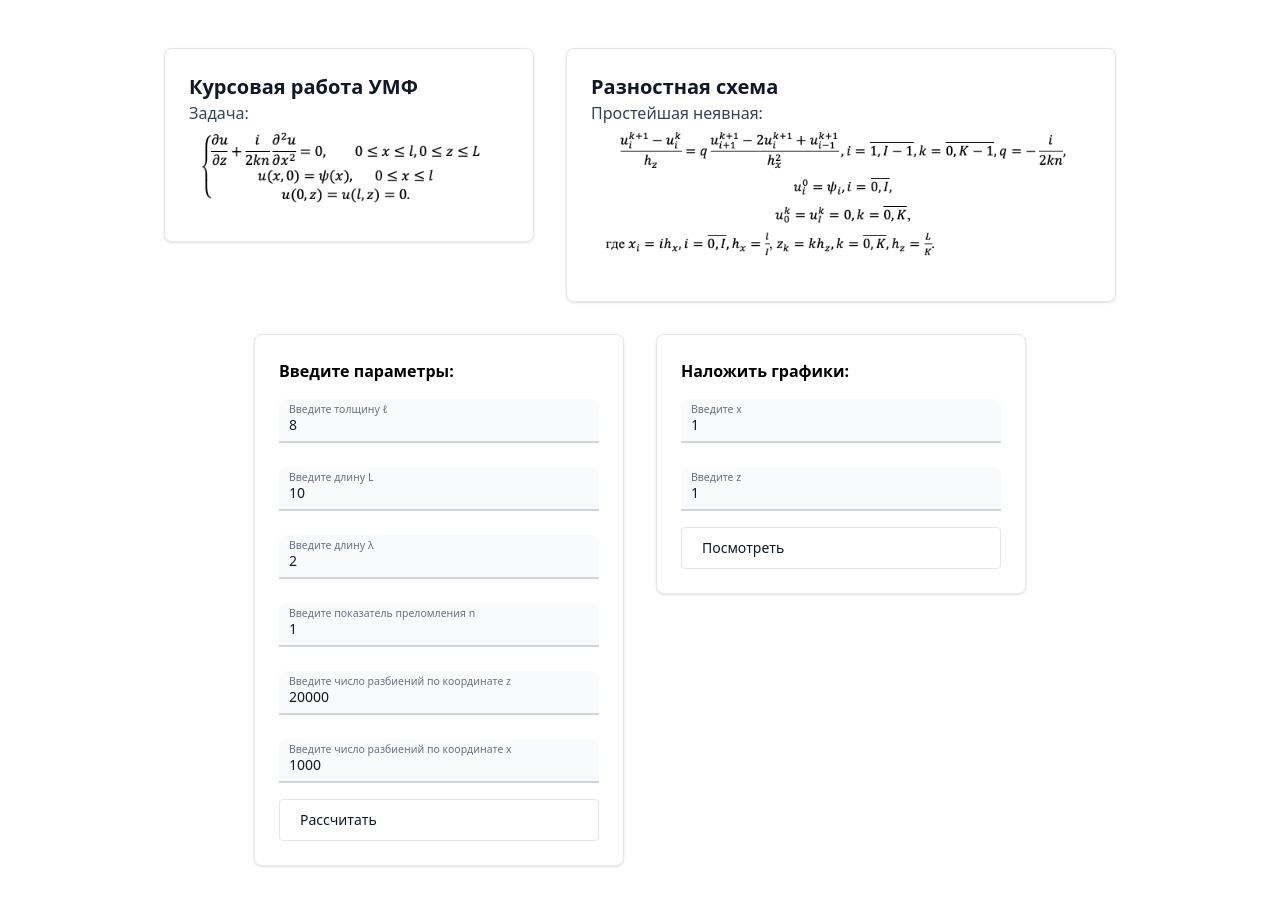
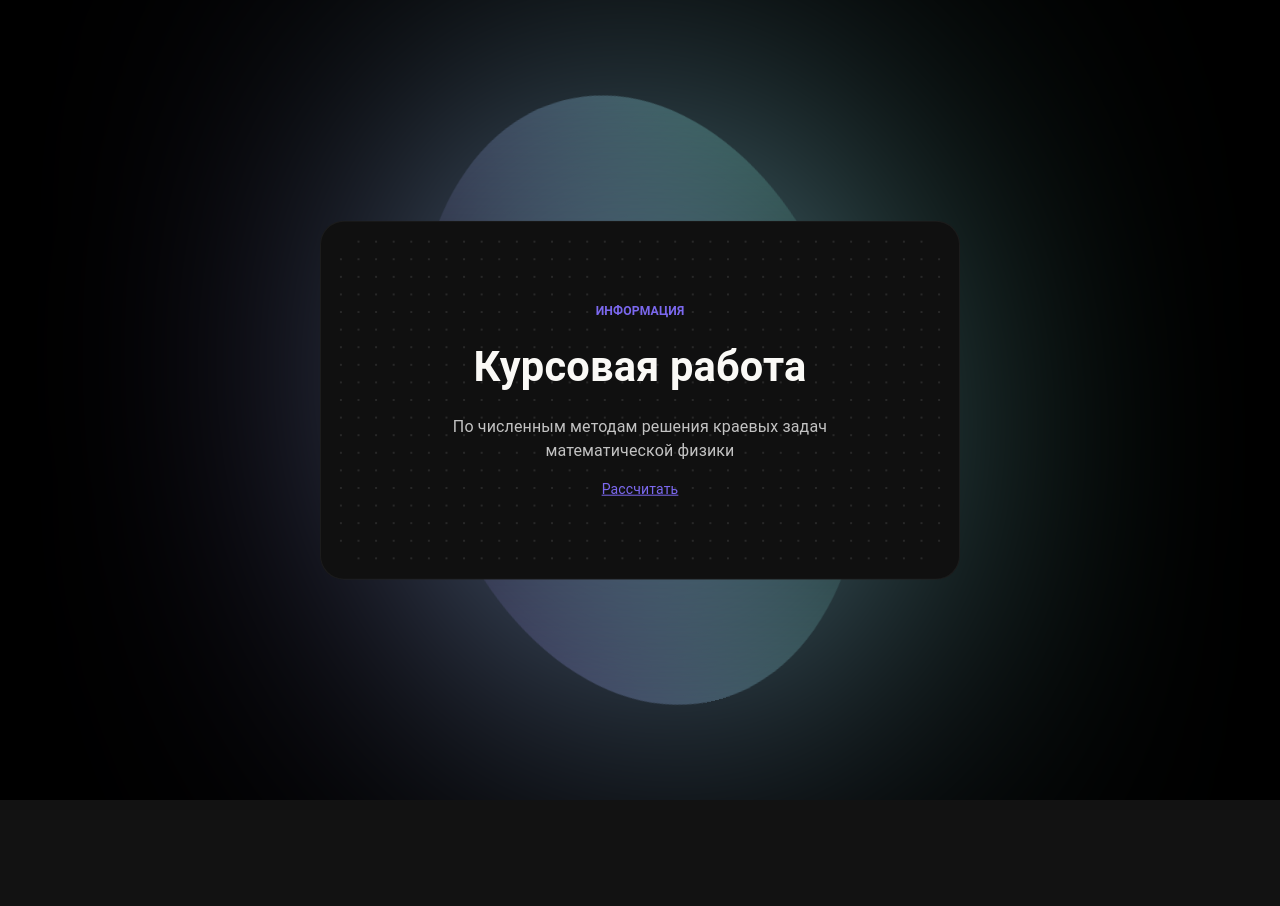
Before and after one commit to lifeisbeautifu1/course-work-pt2, a React (Vite) app: page / in a window 1280 px wide. Shown: the top 906 px of the page. After the commit the page ends 800 px from the top, so only its background shows below. Built offline with nearby package versions, Linux system fonts and the light colour scheme.

Commit message:
redesign part 1

```diff
--- a/package.json
+++ b/package.json
@@ -9,6 +9,11 @@
     "preview": "vite preview"
   },
   "dependencies": {
+    "@emotion/styled": "^11.11.0",
+    "@headlessui/react": "^1.7.14",
+    "@mui/base": "^5.0.0-beta.0",
+    "@mui/material": "^5.13.0",
+    "@mui/system": "^5.12.3",
     "axios": "^1.3.5",
     "complex.js": "^2.1.1",
     "react": "^18.2.0",
--- /dev/null
+++ b/src/components/Input.tsx
@@ -0,0 +1,70 @@
+import * as React from "react";
+import Input from "@mui/base/Input";
+import { styled } from "@mui/system";
+
+const CustomInput = React.forwardRef(function CustomInput(
+  props: React.InputHTMLAttributes<HTMLInputElement>,
+  ref: React.ForwardedRef<HTMLDivElement>
+) {
+  return <Input slots={{ input: StyledInputElement }} {...props} ref={ref} />;
+});
+
+export default function UnstyledInputIntroduction(props: any) {
+  return <CustomInput {...props} />;
+}
+
+const blue = {
+  100: "#DAECFF",
+  200: "#b6daff",
+  400: "#3399FF",
+  500: "#007FFF",
+  600: "#0072E5",
+  900: "#003A75",
+};
+
+const grey = {
+  50: "#f6f8fa",
+  100: "#eaeef2",
+  200: "#d0d7de",
+  300: "#afb8c1",
+  400: "#8c959f",
+  500: "#6e7781",
+  600: "#57606a",
+  700: "#424a53",
+  800: "#32383f",
+  900: "#24292f",
+};
+
+const StyledInputElement = styled("input")(
+  ({ theme }) => `
+  width: 320px;
+  font-family: IBM Plex Sans, sans-serif;
+  font-size: 0.875rem;
+  font-weight: 400;
+  line-height: 1.5;
+  padding: 12px;
+  border-radius: 12px;
+  color: ${theme.palette.mode === "dark" ? grey[300] : grey[900]};
+  background: ${theme.palette.mode === "dark" ? grey[900] : "#fff"};
+  border: 1px solid ${theme.palette.mode === "dark" ? grey[700] : grey[200]};
+  box-shadow: 0px 2px 24px ${
+    theme.palette.mode === "dark" ? blue[900] : blue[100]
+  };
+
+  &:hover {
+    border-color: ${blue[400]};
+  }
+
+  &:focus {
+    border-color: ${blue[400]};
+    box-shadow: 0 0 0 3px ${
+      theme.palette.mode === "dark" ? blue[600] : blue[200]
+    };
+  }
+
+  // firefox
+  &:focus-visible {
+    outline: 0;
+  }
+`
+);
--- /dev/null
+++ b/src/components/index.ts
@@ -0,0 +1,2 @@
+export { default as Task } from "./Task";
+export { default as Input } from "./Input";
--- a/src/context/calculationContext.tsx
+++ b/src/context/calculationContext.tsx
@@ -95,7 +95,8 @@ const CalculationContextProvider: React.FC<CalculationContextProviderProps> = ({
 
     const tmp = [];
     const temp = [];
-    for await (const mult of [1, 2, 3, 4, 5, 6]) {
+    // 6, 7
+    for await (const mult of [1, 2, 3, 4, 5]) {
       const res = await axios.post("http://localhost:5000/", {
         l,
         L,
@@ -189,10 +190,11 @@ const CalculationContextProvider: React.FC<CalculationContextProviderProps> = ({
 
     temp.forEach((t) => {
       let Sum = 0;
+
       t.forEach((el, index) => {
         Sum += Math.pow(Math.abs(el.u - data3[index]?.u), 2);
       });
-      console.log("First:", Math.pow(Sum, 0.5));
+      console.log("First:", Math.pow(Sum, 0.5) / 3);
     });
 
     setFirstGraph(firstGraphTmp);
--- a/src/index.css
+++ b/src/index.css
@@ -1,6 +1,11 @@
+@import url("https://fonts.googleapis.com/css2?family=Montserrat:wght@100;200;300;400;500;600;700;800;900&display=swap");
 @tailwind base;
 @tailwind utilities;
 @tailwind components;
+
+body {
+  font-family: "Montserrat";
+}
 
 *::-webkit-scrollbar {
   display: none;
@@ -21,3 +26,138 @@ input::-webkit-inner-spin-button {
 input[type="number"] {
   -moz-appearance: textfield;
 }
+
+.card {
+  width: 640px;
+  position: relative;
+  background-color: rgb(16 16 16);
+  border: 1px solid rgb(255 255 255 / 5%);
+  border-radius: 1.5rem;
+  padding: 1rem;
+}
+
+.card::after {
+  content: "";
+  height: 70px;
+  width: 1px;
+  position: absolute;
+  left: -1px;
+  top: 65%;
+  transition: top, opacity;
+  transition-duration: 600ms;
+  transition-timing-function: ease;
+  background: linear-gradient(transparent, mediumslateblue, transparent);
+  opacity: 0;
+}
+
+.card:after {
+  top: 65%;
+  opacity: 0;
+}
+
+.card:hover:after {
+  top: 25%;
+  opacity: 1;
+}
+
+.card-content {
+  display: flex;
+  flex-direction: column;
+  justify-content: center;
+  align-items: center;
+  gap: 1rem;
+  background-image: radial-gradient(
+    rgba(255, 255, 255, 0.1) 1px,
+    transparent 1px
+  );
+  background-position: 50% 50%;
+  background-size: 1.1rem 1.1rem;
+  padding: 4rem;
+  border-radius: 1.25rem;
+  overflow: hidden;
+}
+
+.card-content > :is(h1, h3, p) {
+  text-align: center;
+}
+
+.card-content > h1 {
+  color: rgb(250 249 246);
+  font-size: 2.6rem;
+  font-weight: bold;
+}
+
+.card-content > button {
+  color: mediumslateblue;
+}
+
+.card-content > h3 {
+  color: mediumslateblue;
+  text-transform: uppercase;
+  font-size: 0.76rem;
+  font-weight: bold;
+}
+
+.card-content > p {
+  color: rgb(255 255 255 / 75%);
+  line-height: 1.5rem;
+}
+
+@media (max-width: 700px) {
+  .card {
+    width: calc(100% - 2rem);
+    margin: 0rem 1rem;
+    padding: 0.75rem;
+    border-radius: 1rem;
+  }
+}
+
+@media (max-width: 600px) {
+  .card-content {
+    padding: 3rem;
+  }
+
+  .card-content > h1 {
+    font-size: 2.2rem;
+  }
+}
+
+@keyframes rotate {
+  from {
+    rotate: 0deg;
+  }
+
+  50% {
+    scale: 1 1.5;
+  }
+
+  to {
+    rotate: 360deg;
+  }
+}
+
+#blob {
+  background-color: white;
+  height: 34vmax;
+  aspect-ratio: 1;
+  position: absolute;
+  left: 50%;
+  top: 50%;
+  translate: -50% -50%;
+  border-radius: 50%;
+  background: linear-gradient(to right, aquamarine, mediumpurple);
+  animation: rotate 20s infinite;
+  opacity: 0.8;
+}
+
+#blur {
+  height: 100%;
+  width: 100%;
+  position: absolute;
+  z-index: 2;
+  backdrop-filter: blur(12vmax);
+}
+
+.text-left {
+  text-align: left !important;
+}
--- a/src/main.tsx
+++ b/src/main.tsx
@@ -1,15 +1,26 @@
 import React from "react";
 import ReactDOM from "react-dom/client";
+import { ThemeProvider, createTheme } from "@mui/material/styles";
+import CssBaseline from "@mui/material/CssBaseline";
 import App from "./App";
 import CalculationContextProvider from "./context/calculationContext";
 import { BrowserRouter } from "react-router-dom";
 import "./index.css";
 
+const darkTheme = createTheme({
+  palette: {
+    mode: "dark",
+  },
+});
+
 ReactDOM.createRoot(document.getElementById("root") as HTMLElement).render(
   <React.StrictMode>
     <BrowserRouter>
       <CalculationContextProvider>
-        <App />
+        <ThemeProvider theme={darkTheme}>
+          <CssBaseline />
+          <App />
+        </ThemeProvider>
       </CalculationContextProvider>
     </BrowserRouter>
   </React.StrictMode>
--- a/src/pages/Parameters.tsx
+++ b/src/pages/Parameters.tsx
@@ -1,54 +1,53 @@
 import { useEffect, useState } from "react";
-import { useNavigate } from "react-router-dom";
-import { useCalculationContext } from "../context/calculationContext";
+
+import { Task } from "../components";
 
 const Parameters = () => {
-  const [l, setl] = useState("8");
-  const [n, setN] = useState("1");
-  const [λ, setλ] = useState("2");
-  const [L, setL] = useState("10");
-  const [K, setK] = useState("20000");
-  const [I, setI] = useState("1000");
+  const [isOpen, setIsOpen] = useState(false);
 
-  const [x, setX] = useState("1");
-  const [z, setZ] = useState("1");
+  useEffect(() => {
+    const blob = document.getElementById("blob");
 
-  const { solve, test, loading, secondGraph, firstGraph } =
-    useCalculationContext();
+    window.onpointermove = (event) => {
+      const { clientX, clientY } = event;
 
-  const navigate = useNavigate();
+      blob.animate(
+        {
+          left: `${clientX}px`,
+          top: `${clientY}px`,
+        },
+        { duration: 3000, fill: "forwards" }
+      );
+    };
+  }, []);
 
-  const handleSubmit = (e: React.FormEvent<HTMLFormElement>) => {
-    e.preventDefault();
-    solve(+l, +L, +n, +λ, +K, +I);
+  const closeModal = () => {
+    setIsOpen(false);
   };
 
-  const handleSubmitTest = (e: React.FormEvent<HTMLFormElement>) => {
-    e.preventDefault();
-    test(+l, +L, +n, +λ, +z, +x);
-  };
+  return (
+    <div className="h-screen w-screen grid place-content-center bg-black">
+      <Task isOpen={isOpen} closeModal={closeModal} />
 
-  useEffect(() => {
-    if (!loading && firstGraph.length > 0) {
-      navigate("/solution");
-    }
-  }, [loading, secondGraph]);
-
-  return (
-    <div className="flex flex-col gap-4 py-12 items-center">
-      <div className="container mx-auto flex items-start justify-center gap-8">
-        <div className="flex flex-col rounded-lg p-6 border border-gray-200 shadow">
-          <p className="font-bold text-xl text-gray-900">Курсовая работа УМФ</p>
-          <p className="font-light text-gray-700">Задача:</p>
-          <img src="./statement.png" className="w-80" />
-        </div>
-        <div className="flex flex-col rounded-lg p-6 border border-gray-200 shadow">
-          <p className="font-bold text-xl text-gray-900">Разностная схема</p>
-          <p className="font-light text-gray-700">Простейшая неявная:</p>
-          <img src="./scheme.png" className="w-[500px]" />
+      <div className="card absolute z-10 left-1/2 top-1/2 translate-x-[-50%] translate-y-[-50%]">
+        <div className="card-content">
+          <h3>Информация</h3>
+          <h1>Курсовая работа</h1>
+          <p>
+            По численным методам решения краевых задач математической физики
+          </p>
+          <button
+            onClick={() => setIsOpen(true)}
+            className="text-sm text-white underline outline-none border-none"
+          >
+            Рассчитать
+          </button>
         </div>
       </div>
-      <div className="flex gap-8 items-start">
+      <div id="blob"></div>
+      <div id="blur"></div>
+
+      {/* <div className="flex gap-8 items-start">
         <div className="rounded-lg p-6 mt-4 border border-gray-200 shadow">
           <p className="font-semibold">Введите параметры:</p>
           <form onSubmit={handleSubmit} className="w-80 flex flex-col gap-4">
@@ -258,7 +257,7 @@ const Parameters = () => {
             </button>
           </form>
         </div>
-      </div>
+      </div> */}
     </div>
   );
 };
```
Also changed, not shown: src/components/Task.tsx (added, +121 -0 lines), 1 other file (tests, documents, lock files or other folders).
